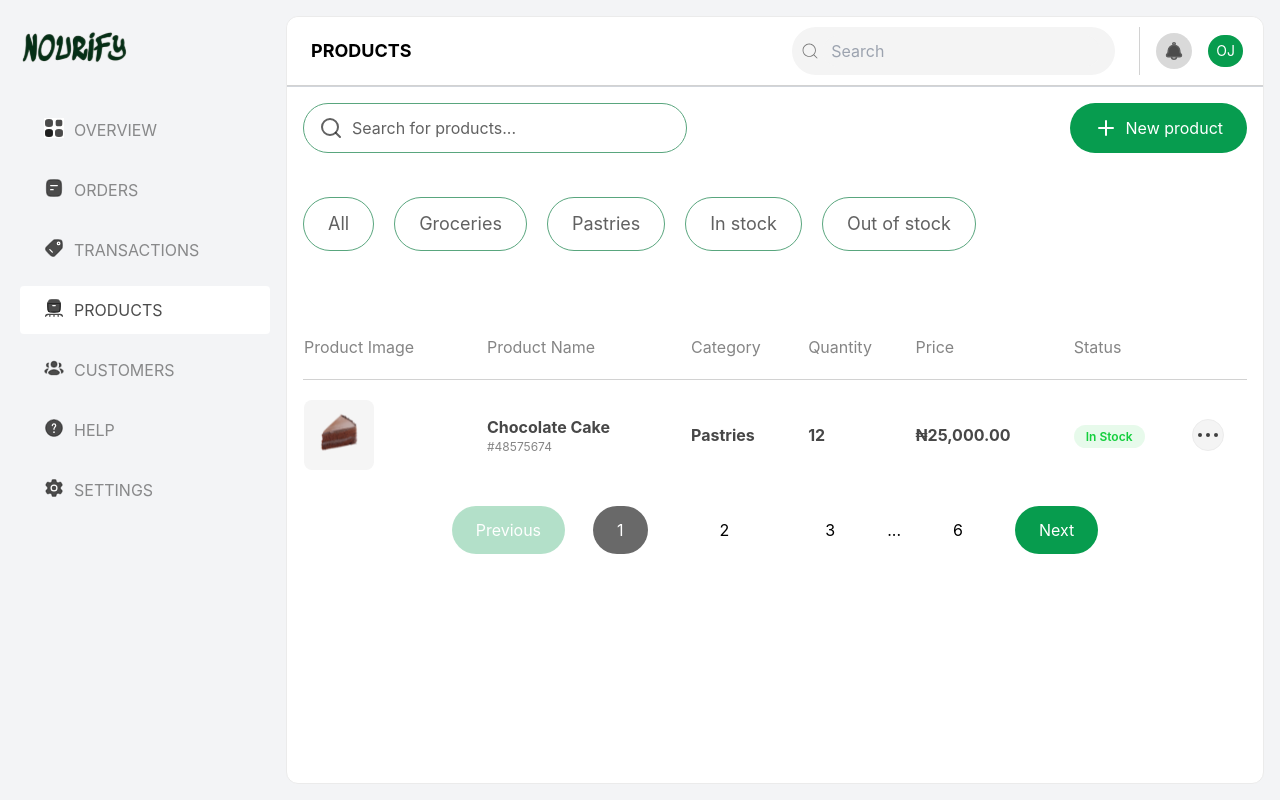
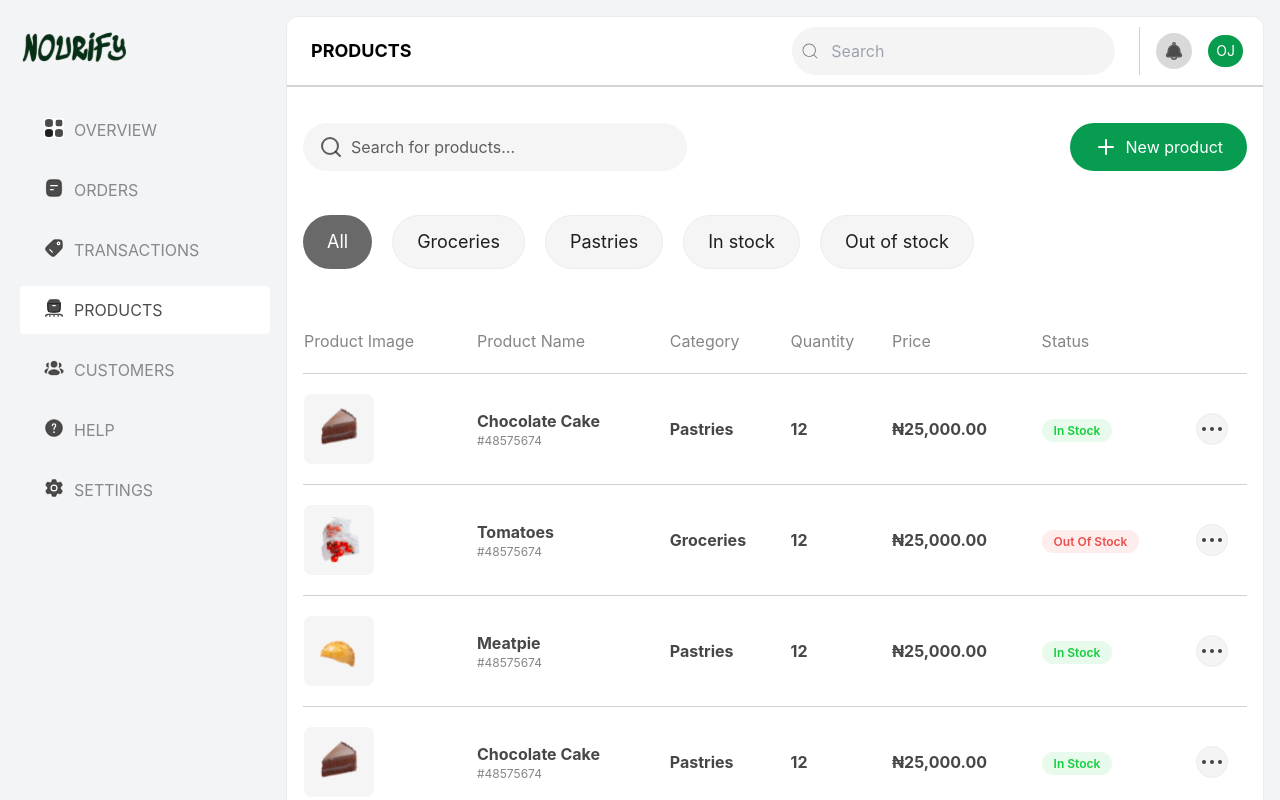
Before and after one commit to Nourify-develop/Nourify, a Next.js app: page /admin/products in a window 1280 px wide. Shown: the top 800 px of the page. Built offline with nearby package versions, Linux system fonts and the light colour scheme; a web font is replaced by a local one.

Commit message:
feat: implemented the search and filter for admins

```diff
--- a/src/app/admin/components/ui/modal/index.tsx
+++ b/src/app/admin/components/ui/modal/index.tsx
@@ -24,14 +24,14 @@ const Modal: React.FC<ModalProps> = ({
     <AnimatePresence>
       {isModalOpen && (
         <motion.div
-          className="fixed inset-0 h-screen w-full flex items-start  justify-center md:p-6 md:justify-end bg-black bg-opacity-50 z-50 transition-all duration-150"
+          className="fixed inset-0 h-screen w-full flex items-center justify-center md:p-6 md:justify-end bg-black bg-opacity-50 z-50 transition-all duration-150"
           onClick={onClose}
           initial={{ opacity: 0 }}
           animate={{ opacity: 1 }}
           exit={{ opacity: 0 }}
         >
           <motion.div
-            className=" flex flex-col gap-6 bg-white py-4 px-4 rounded-lg shadow-lg w-11/12 max-w-sm h-fit "
+            className=" flex flex-col gap-6 bg-white py-4 px-4 rounded-lg shadow-lg w-11/12 max-w-sm h-full"
             variants={slideVariants}
             initial="hidden"
             animate="visible"
--- a/src/app/admin/products/components/ProductTable.tsx
+++ b/src/app/admin/products/components/ProductTable.tsx
@@ -1,4 +1,4 @@
-"use client"
+"use client";
 import React, { useState } from "react";
 import ProductRows from "./ProductRows";
 import { Column } from "@/types";
@@ -7,31 +7,34 @@ import { Pagination } from "@/app/shop/components/ui/pagination";
 interface ProductTableProps {
   columns: Column[];
   data: Record<string, any>[];
-  productsPerPage :number
+  productsPerPage: number;
 }
 
-const ProductTable: React.FC<ProductTableProps> = ({ columns, data, productsPerPage }) => {
+const ProductTable: React.FC<ProductTableProps> = ({
+  columns,
+  data,
+  productsPerPage,
+}) => {
   const [currentPage, setCurrentPage] = useState(1);
-   // Calculate the total number of pages
+
   const totalPages = Math.ceil(data.length / productsPerPage);
 
-   // Determine the data to display on the current page
   const currentData = data.slice(
     (currentPage - 1) * productsPerPage,
     currentPage * productsPerPage
   );
 
-   // Handle page change
   const handlePageChange = (page: number) => {
     setCurrentPage(page);
   };
   return (
-    <div className="py-16">
-      <table className="w-full text-left">
+    <div className="py-10">
+      <div className="mb-14">
+        {" "}
+        <table className="w-full text-left  border-b-[.5px] border-primary-2/20">
           <thead className="text-gray-5">
             <tr>
               {columns.map((col) => (
-
                 <th
                   key={col.key}
                   className=" font-normal text-base py-5 text-nowrap"
@@ -42,13 +45,17 @@ const ProductTable: React.FC<ProductTableProps> = ({ columns, data, productsPerP
             </tr>
           </thead>
           <tbody>
-
-
             {currentData.map((product) => (
               <ProductRows key={product.id} product={product} />
             ))}
           </tbody>
         </table>
+        {currentData.length === 0 && (
+          <p className="w-full py-10 text-center font-semibold  border-b-[.5px] border-primary-2/20">
+            No Product Found
+          </p>
+        )}
+      </div>
       <Pagination
         totalPages={totalPages}
         currentPage={currentPage}
--- a/src/app/admin/products/page.tsx
+++ b/src/app/admin/products/page.tsx
@@ -10,13 +10,47 @@ import { Plus, Search } from "lucide-react";
 const page = () => {
   const [isModalOpen, setIsModalOpen] = useState(false);
   const Filters = ["All", "Groceries", "Pastries", "In stock", "Out of stock"];
+  const [searchTerm, setSearchTerm] = useState<string>("");
+  const [selectedCategory, setSelectedCategory] = useState<string | null>(null);
+  const [selectedStock, setSelectedStock] = useState<string | null>(null);
+
+  const handleFilterClick = (filter: string) => {
+    if (filter === "All") {
+      setSelectedCategory(null);
+      setSelectedStock(null);
+    } else if (filter === "Groceries" || filter === "Pastries") {
+      setSelectedCategory((prev) => (prev === filter ? null : filter));
+    } else if (filter === "In stock" || filter === "Out of stock") {
+      setSelectedStock((prev) => (prev === filter ? null : filter));
+    }
+  };
+
+  const filteredProducts = Products.filter((product) => {
+    const matchesSearch =
+      searchTerm === "" ||
+      product.name.toLowerCase().includes(searchTerm.toLowerCase()) ||
+      product.quantity.toString().includes(searchTerm) ||
+      product.price.toString().includes(searchTerm);
+
+    const matchesCategory =
+      !selectedCategory ||
+      selectedCategory.toLowerCase() === product.category.toLowerCase();
+
+    const matchesStock =
+      !selectedStock ||
+      (selectedStock === "In stock" &&
+        product.status.toLowerCase() === "in stock") ||
+      (selectedStock === "Out of stock" &&
+        product.status.toLowerCase() === "out of stock");
+
+    return matchesSearch && matchesCategory && matchesStock;
+  });
+
   return (
-    <>
-      {/* modal part */}
-      <div>
+    <div className="py-5">
       <div className="flex flex-col gap-11">
         {" "}
-          <div className="flex w-full justify-between">
+        <div className="flex w-full gap-2 justify-between">
           <div className="relative w-full max-w-sm text-primary-2/70 ">
             <div className="absolute top-1/2 left-4 transform -translate-y-1/2">
               <Search />
@@ -24,7 +58,9 @@ const page = () => {
 
             <input
               type="text"
-                className="w-full border rounded-[50px] pl-12 px-3.5 py-3 placeholder:text-primary-2/70"
+              value={searchTerm}
+              onChange={(e) => setSearchTerm(e.target.value)}
+              className="w-full bg-gray-10 rounded-[50px] pl-12 px-3.5 py-3 placeholder:text-primary-2/70"
               placeholder="Search for products..."
             />
           </div>
@@ -33,18 +69,33 @@ const page = () => {
             onClick={() => setIsModalOpen(true)}
             className="flex gap-2 items-center bg-primary text-white py-2.5 hover:bg-primary/90 px-6 rounded-[4rem] text-base"
           >
-              <Plus /> New product
+            <Plus /> New&nbsp;product
           </button>
         </div>
         <ul className="flex flex-wrap gap-5 text-lg text-primary-2/70">
           {Filters.map((filter, index) => (
-              <button key={index} className="px-6 py-3 rounded-[4rem] border">
+            <button
+              key={index}
+              onClick={() => handleFilterClick(filter)}
+              className={`px-6 py-3 rounded-[4rem] ${
+                selectedCategory === filter ||
+                selectedStock === filter ||
+                (filter === "All" && !selectedCategory && !selectedStock)
+                  ? "bg-gray-7 text-white border-transparent"
+                  : "bg-gray-10 text-primary-2 border border-gray-light-2"
+              }`}
+            >
               {filter}
             </button>
           ))}
         </ul>
       </div>
 
+      <ProductTable
+        data={filteredProducts}
+        columns={columns}
+        productsPerPage={10}
+      />
       <Modal
         isModalOpen={isModalOpen}
         onClose={() => setIsModalOpen(false)}
@@ -53,8 +104,6 @@ const page = () => {
         <AddProducts />
       </Modal>
     </div>
-      <ProductTable data={Products} columns={columns} productsPerPage={1} />
-    </>
   );
 };
 
```
Lines whose indentation alone changed are shown as unchanged.
